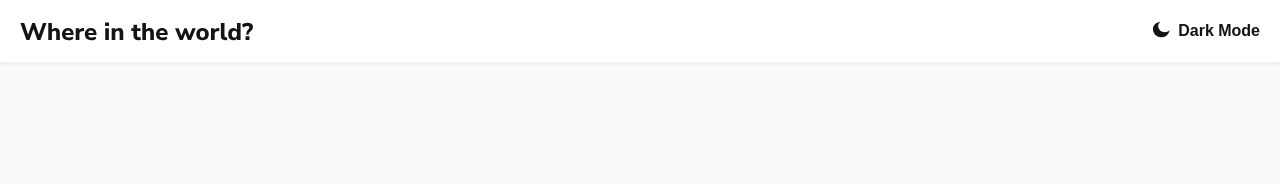
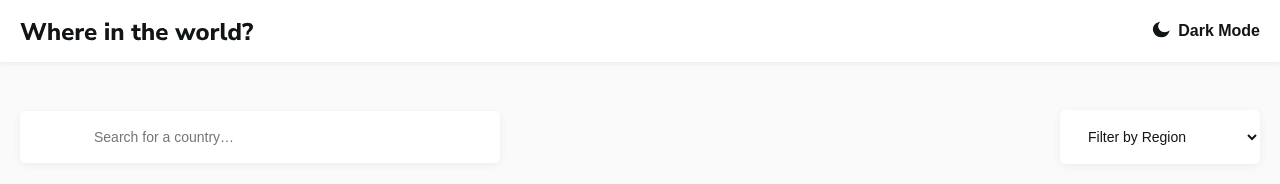
Before and after one commit to abdujabbor13/countries, a plain HTML site: page index.html in a window 1280 px wide. Drawn offline with Linux system fonts and the light colour scheme.

Commit message:
add filters form

```diff
--- a/css/main.css
+++ b/css/main.css
@@ -68,6 +68,7 @@ body {
   font-family:"Nunito-Sans", "Arial", sans-serif;
   background-color: var(--body-bg);
   color: var(--text-color);
+  transition: background-color 0.4s ease, color 0.4s ease;
 }
 
 img {
@@ -101,6 +102,8 @@ a {
 /* MAIN CONTENT  */
 .main-content {
   flex-grow: 1;
+  padding-top: 48px;
+  padding-bottom: 48px;
 }
 
 
@@ -148,9 +151,43 @@ a {
   align-items: center;
 }
 
+.path-logo-img {
+  color:var(--text-color);
+  background-color: transparent;
+  pointer-events: none;
+
+}
+
 .logo-link-text {
   margin-left: 8px;
   font-weight: 600;
   font-size: 16px;
   line-height: 22px;
 }
+
+/* FILTERS  */
+.filters {
+  display: flex;
+  align-items: center;
+  justify-content: space-between;
+}
+
+.input-search {
+  min-width: 480px;
+  padding: 18px 74px;
+  box-shadow: 0px 2px 9px rgba(0, 0, 0, 0.06);
+  border-radius: 5px;
+  border:none;
+  background-color: var(--element-bg);
+  color:var(--text-color);
+}
+
+.filters-region-select {
+  min-width: 200px;
+  padding: 18px 24px;
+  box-shadow: 0px 2px 9px rgba(0, 0, 0, 0.06);
+  border-radius: 5px;
+  border:none;
+  background-color: var(--element-bg);
+  color:var(--text-color);
+}
--- a/index.html
+++ b/index.html
@@ -22,13 +22,30 @@
         <span class="logo-link-wrapper">
           <span class="logo-link">
             <svg class="path-logo-img" width="18" height="17" viewBox="0 0 18 17" xmlns="http://www.w3.org/2000/svg">
-              <path fill-rule="evenodd" clip-rule="evenodd" d="M12.5532 11.815C8.66857 11.815 5.51929 8.92783 5.51929 5.36821C5.51929 4.0253 5.96679 2.78158 6.73143 1.75C3.69036 2.69515 1.5 5.33122 1.5 8.43807C1.5 12.3385 4.94929 15.5 9.20357 15.5C12.5929 15.5 15.4696 13.4932 16.5 10.7045C15.375 11.4048 14.0161 11.815 12.5532 11.815Z" fill="currentcolor" stroke="#111517" stroke-width="1.25"/></svg>
+              <path fill-rule="evenodd" clip-rule="evenodd" d="M12.5532 11.815C8.66857 11.815 5.51929 8.92783 5.51929 5.36821C5.51929 4.0253 5.96679 2.78158 6.73143 1.75C3.69036 2.69515 1.5 5.33122 1.5 8.43807C1.5 12.3385 4.94929 15.5 9.20357 15.5C12.5929 15.5 15.4696 13.4932 16.5 10.7045C15.375 11.4048 14.0161 11.815 12.5532 11.815Z"stroke="currentColor" stroke-width="1.25" fill="currentcolor" /></svg>
           </span>
           <span class="logo-link-text">Dark Mode</span>
         </span>
       </button>
     </div>
   </header>
+
+  <!-- MAIN  -->
+  <main class="main-content">
+    <div class="container">
+      <form class="filters" action="https://echo.htmlacademy.ru" method="get">
+        <input class="input-search" type="search" name="search" placeholder="Search for a country…" aria-label="country name" required>
+        <select class="filters-region-select" name="region" aria-label="regions">
+          <option selected disabled>Filter by Region</option>
+          <option>Africa</option>
+          <option>America</option>
+          <option>Asia</option>
+          <option>Europe</option>
+          <option>Oceania</option>
+        </select>
+      </form>
+    </div>
+  </main>
   <script src="js/main.js"></script>
 </body>
 </html>
--- a/js/main.js
+++ b/js/main.js
@@ -0,0 +1,5 @@
+const elSiteThemeToggler = document.querySelector('.dark-mode-link');
+
+elSiteThemeToggler.addEventListener('click', function () {
+  document.body.classList.toggle('dark-mode')
+});
```
